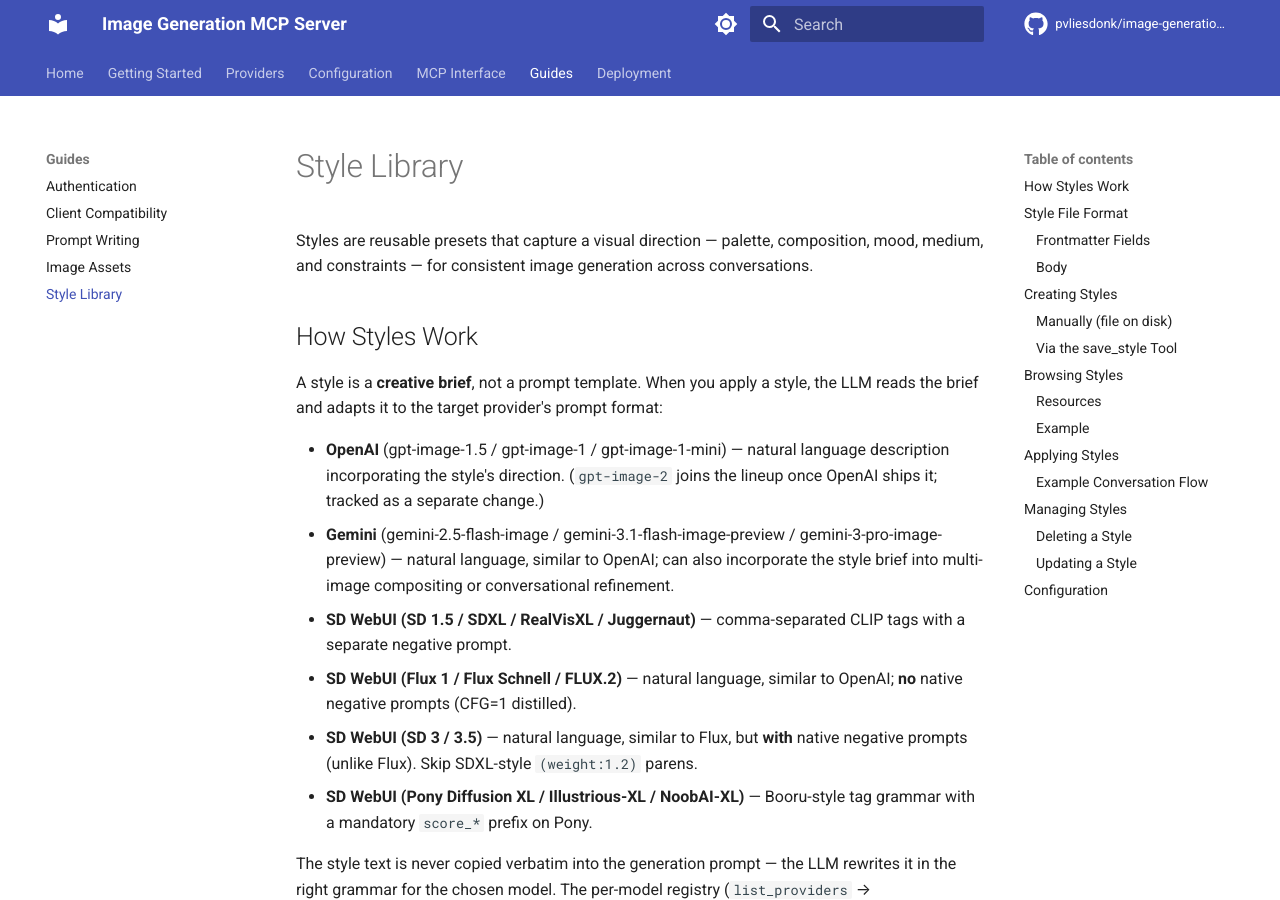
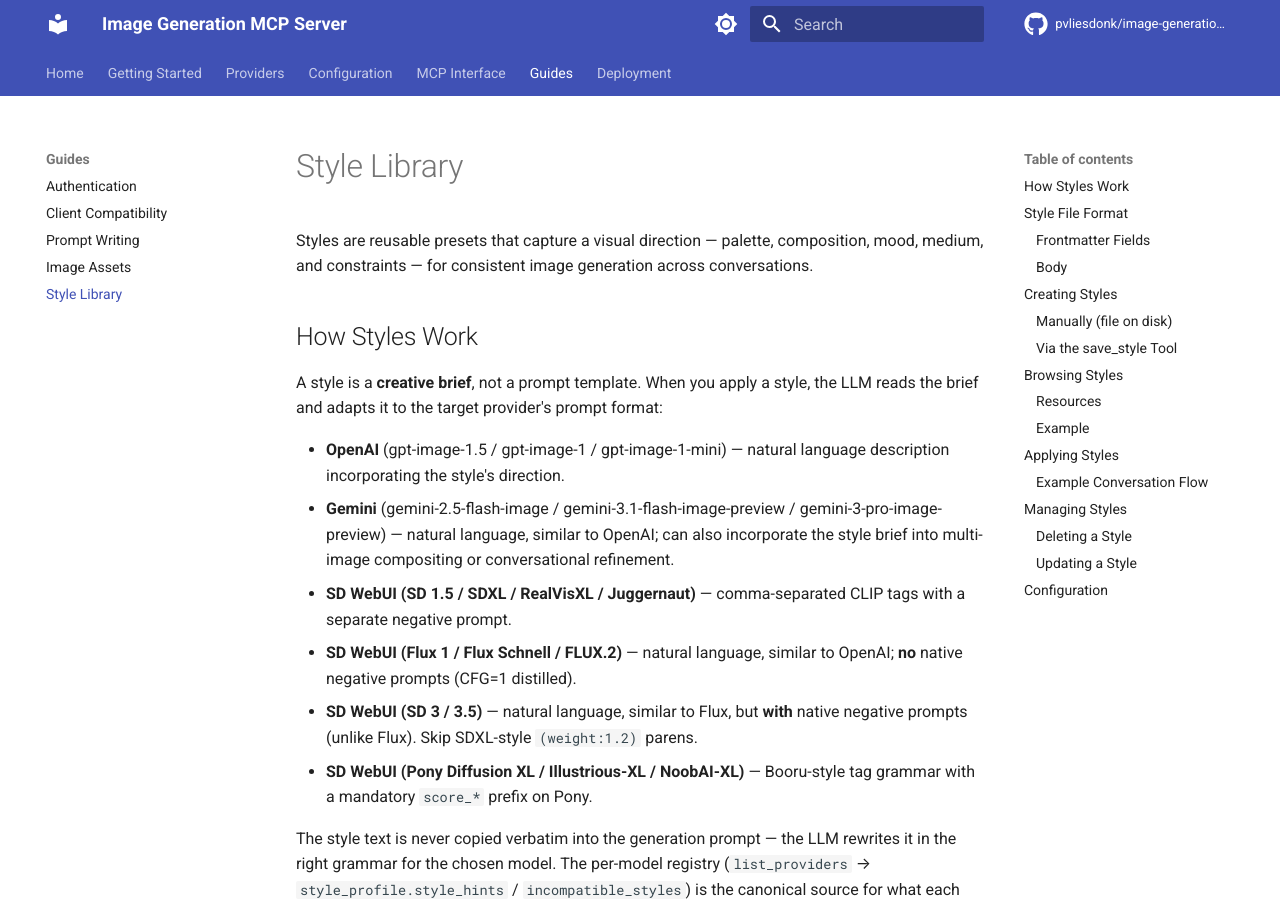
Before and after one commit to pvliesdonk/image-generation-mcp, an MkDocs documentation site: the page built from docs/guides/styles.md, in a window 1280 px wide and 900 px high. Built offline with MkDocs 1.6.1 and Material for MkDocs 9.7.7, drawn with Linux system fonts in a browser that asks for light colours; comment, search, counter and statistics services are not loaded.

Commit message:
docs(styles): drop internal-tracking parenthetical
gemini-code-assist on #215 flagged that '(gpt-image-2 joins the
lineup once OpenAI ships it; tracked as a separate change.)' reads
as an internal development note in user-facing docs. Use timeless
language and let the registry track availability.

Other Gemini findings on this PR — quoting style_profile field names
as string literals, quoting score_* — are wrong: those are proper
identifiers formatted with backticks per markdown convention, not
user-typed strings. Not actioned.

Refs #59

```diff
--- a/docs/guides/styles.md
+++ b/docs/guides/styles.md
@@ -6,7 +6,7 @@
 
 A style is a **creative brief**, not a prompt template. When you apply a style, the LLM reads the brief and adapts it to the target provider's prompt format:
 
-- **OpenAI** (gpt-image-1.5 / gpt-image-1 / gpt-image-1-mini) — natural language description incorporating the style's direction. (`gpt-image-2` joins the lineup once OpenAI ships it; tracked as a separate change.)
+- **OpenAI** (gpt-image-1.5 / gpt-image-1 / gpt-image-1-mini) — natural language description incorporating the style's direction.
 - **Gemini** (gemini-2.5-flash-image / gemini-3.1-flash-image-preview / gemini-3-pro-image-preview) — natural language, similar to OpenAI; can also incorporate the style brief into multi-image compositing or conversational refinement.
 - **SD WebUI (SD 1.5 / SDXL / RealVisXL / Juggernaut)** — comma-separated CLIP tags with a separate negative prompt.
 - **SD WebUI (Flux 1 / Flux Schnell / FLUX.2)** — natural language, similar to OpenAI; **no** native negative prompts (CFG=1 distilled).
```
